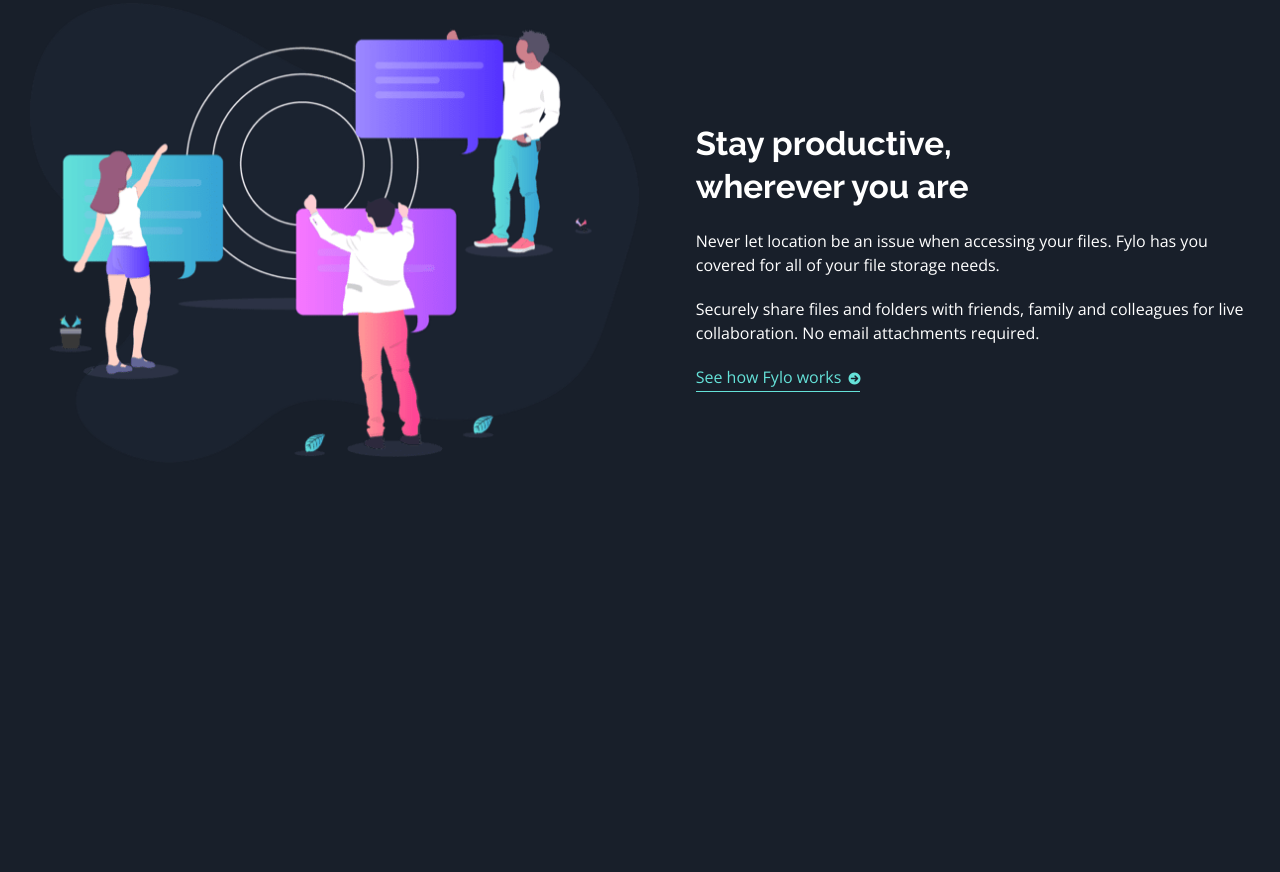
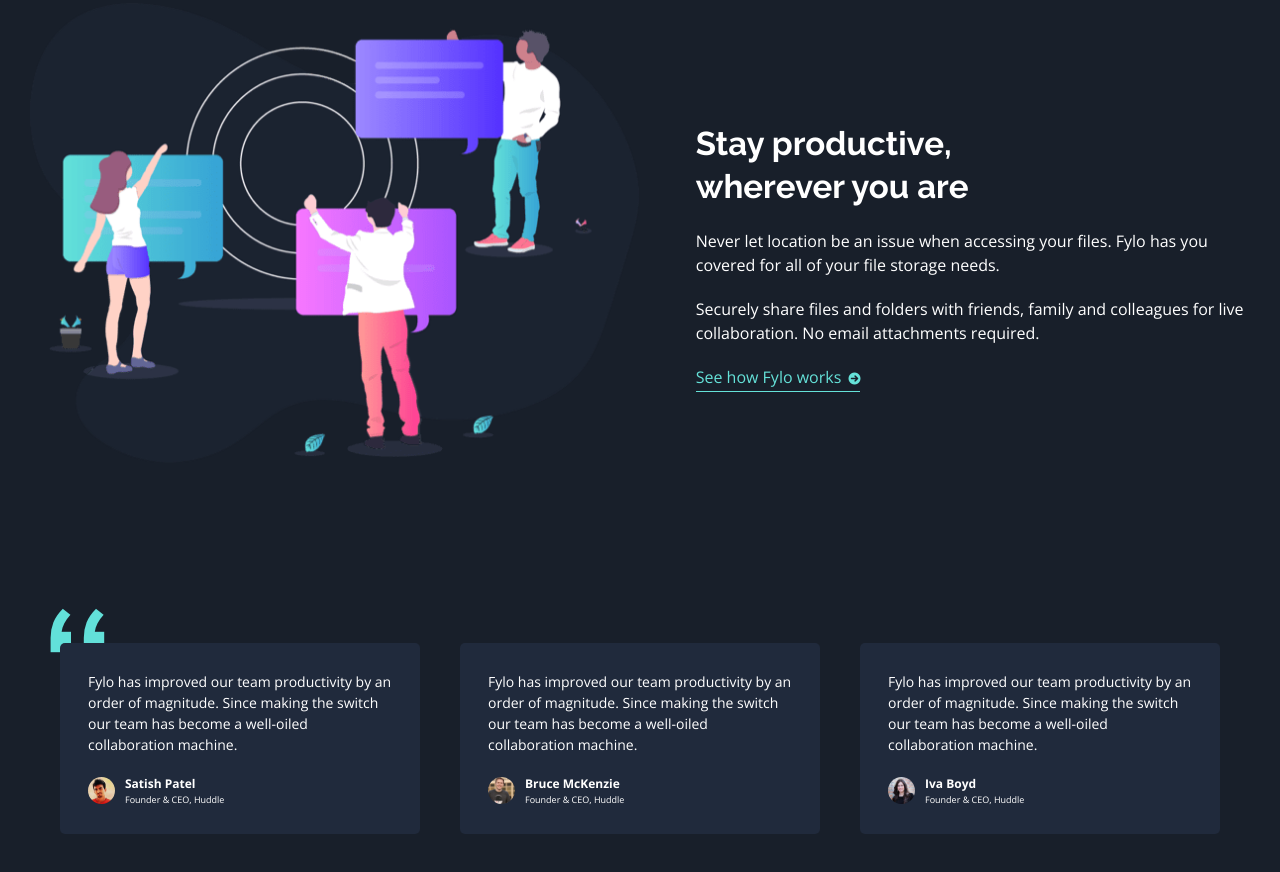
Before and after one commit to iPavelGeorgiev/fylo-dark-theme-landing-page, a website: page src/index.html in a window 1280 px wide. Shown: the part 1851-2723 px from the top of the page. Before the commit the page ends 2494 px from the top, so only its background shows below. Drawn offline with nearby package versions, Linux system fonts and the light colour scheme; files that its build step writes are made by us from their sources.

Commit message:
Add testimonials component

```diff
--- a/src/index.html
+++ b/src/index.html
@@ -112,6 +112,47 @@
         </a>
       </div>
     </section>
+    <section class="testimonials">
+      <div class="testimonial">
+        <blockquote class="testimonial-comment">
+          Fylo has improved our team productivity by an order of magnitude. Since making the switch our team has become
+          a well-oiled collaboration machine.
+        </blockquote>
+        <figure class="testimonial-user">
+          <img src="./img/profile-1.jpg" alt="Satish Patel" class="testimonial-user-photo">
+          <figcaption>
+            <h4 class="testimonial-user-name">Satish Patel</h4>
+            <p class="testimonial-user-status">Founder & CEO, Huddle</p>
+          </figcaption>
+        </figure>
+      </div>
+      <div class="testimonial">
+        <blockquote class="testimonial-comment">
+          Fylo has improved our team productivity by an order of magnitude. Since making the switch our team has become
+          a well-oiled collaboration machine.
+        </blockquote>
+        <figure class="testimonial-user">
+          <img src="./img/profile-2.jpg" alt="Bruce McKenzie" class="testimonial-user-photo">
+          <figcaption>
+            <h4 class="testimonial-user-name">Bruce McKenzie</h4>
+            <p class="testimonial-user-status">Founder & CEO, Huddle</p>
+          </figcaption>
+        </figure>
+      </div>
+      <div class="testimonial">
+        <blockquote class="testimonial-comment">
+          Fylo has improved our team productivity by an order of magnitude. Since making the switch our team has become
+          a well-oiled collaboration machine.
+        </blockquote>
+        <figure class="testimonial-user">
+          <img src="./img/profile-3.jpg" alt="Iva Boyd" class="testimonial-user-photo">
+          <figcaption>
+            <h4 class="testimonial-user-name">Iva Boyd</h4>
+            <p class="testimonial-user-status">Founder & CEO, Huddle</p>
+          </figcaption>
+        </figure>
+      </div>
+    </section>
   </main>
 </body>
 </html>
--- /dev/null
+++ b/src/scss/components/_testimonials.scss
@@ -0,0 +1,56 @@
+@use "../abstracts/colors";
+@use "../abstracts/variables" as vars;
+@use "../abstracts/breakpoints" as *;
+
+.testimonials {
+  display: flex;
+  flex-wrap: wrap;
+  justify-content: center;
+  gap: 4rem;
+  max-width: 122rem;
+  margin: 0 auto 8rem auto;
+  padding: vars.$container-padding-x;
+}
+
+.testimonial {
+  background-color: colors.$dark-blue-100;
+  border-radius: .5rem;
+  padding: 2.8rem;
+  flex-basis: 36rem;
+
+  &-comment {
+    margin-bottom: 2rem;
+  }
+
+  &-user {
+    display: flex;
+    align-items: center;
+    gap: 1rem;
+
+    &-photo {
+      width: 2.7rem;
+      height: auto;
+      border-radius: 50%;
+    }
+
+    &-name {
+      font-size: 1.2rem;
+    }
+
+    &-status {
+      font-size: .9rem;
+    }
+  }
+}
+
+.testimonial:nth-child(1) {
+  position: relative;
+
+  &::before {
+    content: url("../img/bg-quotes.png");
+    position: absolute;
+    top: -3.5rem;
+    left: -1rem;
+    z-index: -1;
+  }
+}
--- a/src/scss/main.scss
+++ b/src/scss/main.scss
@@ -7,3 +7,4 @@
 @use "./components/intro";
 @use "./components/features";
 @use "./components/stay-productive";
+@use "./components/testimonials";
```
